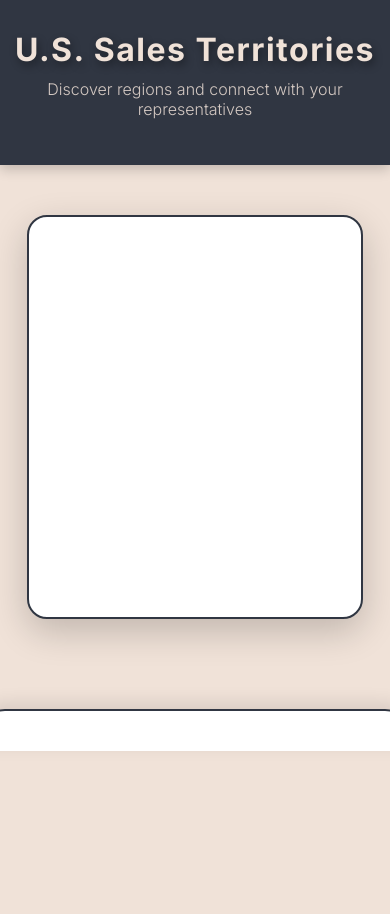
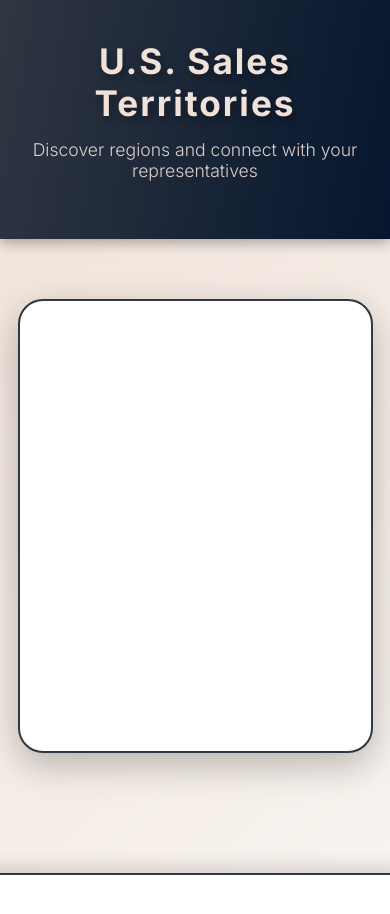
Before and after one commit to aseridi/territoriesmap, a website built with Parcel: page index.html in a window 390 px wide. Shown: the top 914 px of the page. Before the commit the page ends 844 px from the top, so only its background shows below. Built offline with nearby package versions, Linux system fonts and the light colour scheme.

Commit message:
some more updates

```diff
--- a/index.html
+++ b/index.html
@@ -10,7 +10,7 @@
             font-family: 'Inter', sans-serif;
             margin: 0;
             padding: 0;
-            background: #f0e2d8; /* Soft peach background */
+            background: linear-gradient(135deg, #f0e2d8, #f8f4f0); /* Gradient background */
             color: #303642; /* Dark gray text */
             display: flex;
             flex-direction: column;
@@ -27,12 +27,12 @@
 
         /* Sticky header with bold accent */
         header {
-            background: #303642; /* Dark gray */
+            background: linear-gradient(100deg, #303642, #05162e); /* Gradient dark gray */
             color: #f0e2d8; /* Soft peach text */
             width: 100%;
-            padding: 30px 0;
+            padding: 40px 0;
             text-align: center;
-            box-shadow: 0 4px 12px rgba(0, 0, 0, 0.2);
+            box-shadow: 0 4px 12px rgba(0, 0, 0, 0.3);
             position: sticky;
             top: 0;
             z-index: 1000;
@@ -52,29 +52,29 @@
 
         header h1 {
             margin: 0;
-            font-size: 3rem;
-            font-weight: 700;
-            letter-spacing: 1.5px;
+            font-size: 3.5rem;
+            font-weight: 800;
+            letter-spacing: 2px;
             text-shadow: 2px 4px 8px rgba(0, 0, 0, 0.4);
         }
 
         header p {
-            font-size: 1.4rem;
+            font-size: 1.5rem;
             font-weight: 300;
-            color: rgba(240, 226, 216, 0.85); /* Soft peach with transparency */
-            margin-top: 10px;
+            color: rgba(240, 226, 216, 0.9); /* Soft peach with transparency */
+            margin-top: 15px;
         }
 
         /* Map container styling */
         #map {
-            margin: 50px 0;
-            width: 85%;
-            max-width: 960px;
-            height: 600px;
-            border-radius: 20px;
+            margin: 60px 0;
+            width: 90%;
+            max-width: 1000px;
+            height: 650px;
+            border-radius: 25px;
             background: #ffffff; /* White background */
             border: 2px solid #303642; /* Dark gray border */
-            box-shadow: 0 12px 36px rgba(0, 0, 0, 0.2);
+            box-shadow: 0 12px 36px rgba(0, 0, 0, 0.25);
             overflow: hidden;
             transition: transform 0.4s ease, box-shadow 0.4s ease;
             position: relative;
@@ -82,19 +82,19 @@
 
         #map:hover {
             transform: scale(1.03);
-            box-shadow: 0 16px 48px rgba(0, 0, 0, 0.3);
+            box-shadow: 0 16px 48px rgba(0, 0, 0, 0.35);
         }
 
         /* Tooltip styling */
         .tooltip {
             position: absolute;
-            padding: 15px;
+            padding: 20px;
             background: #ffffff; /* White background */
             border: 1px solid #303642; /* Dark gray border */
-            border-radius: 10px;
-            font-size: 1rem;
+            border-radius: 12px;
+            font-size: 1.1rem;
             color: #303642; /* Dark gray text */
-            box-shadow: 0 8px 24px rgba(0, 0, 0, 0.2);
+            box-shadow: 0 8px 24px rgba(0, 0, 0, 0.25);
             z-index: 10;
             opacity: 0;
             pointer-events: none;
@@ -105,15 +105,15 @@
         #sales-reps {
             width: 100%;
             max-width: 1200px;
-            padding: 40px;
+            padding: 50px;
             display: grid;
-            grid-template-columns: repeat(auto-fit, minmax(280px, 1fr));
-            gap: 30px;
+            grid-template-columns: repeat(auto-fit, minmax(300px, 1fr));
+            gap: 40px;
             background: #ffffff; /* White background */
-            box-shadow: 0 -6px 18px rgba(0, 0, 0, 0.1);
+            box-shadow: 0 -6px 18px rgba(0, 0, 0, 0.15);
             border-top: 2px solid #303642; /* Dark gray border */
-            margin-top: 40px;
-            border-radius: 25px 25px 0 0;
+            margin-top: 60px;
+            border-radius: 30px 30px 0 0;
             animation: slideUp 0.8s ease-in-out;
         }
 
@@ -132,10 +132,10 @@
         .tile {
             background: #ffffff; /* White background */
             border: 2px solid #303642; /* Dark gray border */
-            border-radius: 15px;
-            padding: 30px;
+            border-radius: 20px;
+            padding: 35px;
             text-align: center;
-            box-shadow: 0 8px 16px rgba(0, 0, 0, 0.1);
+            box-shadow: 0 8px 16px rgba(0, 0, 0, 0.15);
             transition:
                 transform 0.3s,
                 box-shadow 0.3s,
@@ -158,7 +158,7 @@
 
         .tile:hover {
             transform: translateY(-10px) scale(1.02);
-            box-shadow: 0 16px 32px rgba(0, 0, 0, 0.2);
+            box-shadow: 0 16px 32px rgba(0, 0, 0, 0.25);
             background: #f0e2d8; /* Soft peach background */
         }
 
@@ -168,7 +168,7 @@
             color: #ffffff; /* White text */
             border-color: #25ade5; /* Bright blue border */
             transform: translateY(-4px);
-            box-shadow: 0 16px 32px rgba(0, 0, 0, 0.3);
+            box-shadow: 0 16px 32px rgba(0, 0, 0, 0.35);
         }
 
         /* "Highlighted" tile is used on mouse events */
@@ -179,16 +179,16 @@
         }
 
         .tile h3 {
-            font-size: 1.7rem;
-            margin: 0 0 15px;
-            font-weight: 600;
+            font-size: 1.8rem;
+            margin: 0 0 20px;
+            font-weight: 700;
         }
 
         .tile p {
             margin: 10px 0;
-            font-size: 1rem;
+            font-size: 1.1rem;
             color: #303642; /* Dark gray text */
-            line-height: 1.4;
+            line-height: 1.5;
         }
 
         /* When tile is active, text color changes */
@@ -199,30 +199,30 @@
         /* Responsive design */
         @media (max-width: 768px) {
             #map {
-                height: 400px;
+                height: 450px;
             }
 
             #sales-reps {
-                grid-template-columns: repeat(auto-fit, minmax(220px, 1fr));
-                padding: 20px;
+                grid-template-columns: repeat(auto-fit, minmax(250px, 1fr));
+                padding: 30px;
             }
 
             header h1 {
-                font-size: 2.4rem;
+                font-size: 2.8rem;
             }
 
             header p {
-                font-size: 1.2rem;
+                font-size: 1.3rem;
             }
         }
 
         @media (max-width: 480px) {
             header h1 {
-                font-size: 2rem;
+                font-size: 2.2rem;
             }
 
             header p {
-                font-size: 1rem;
+                font-size: 1.1rem;
             }
         }
     </style>
```
Also changed, not shown: dist/index.html, 3 other files.
